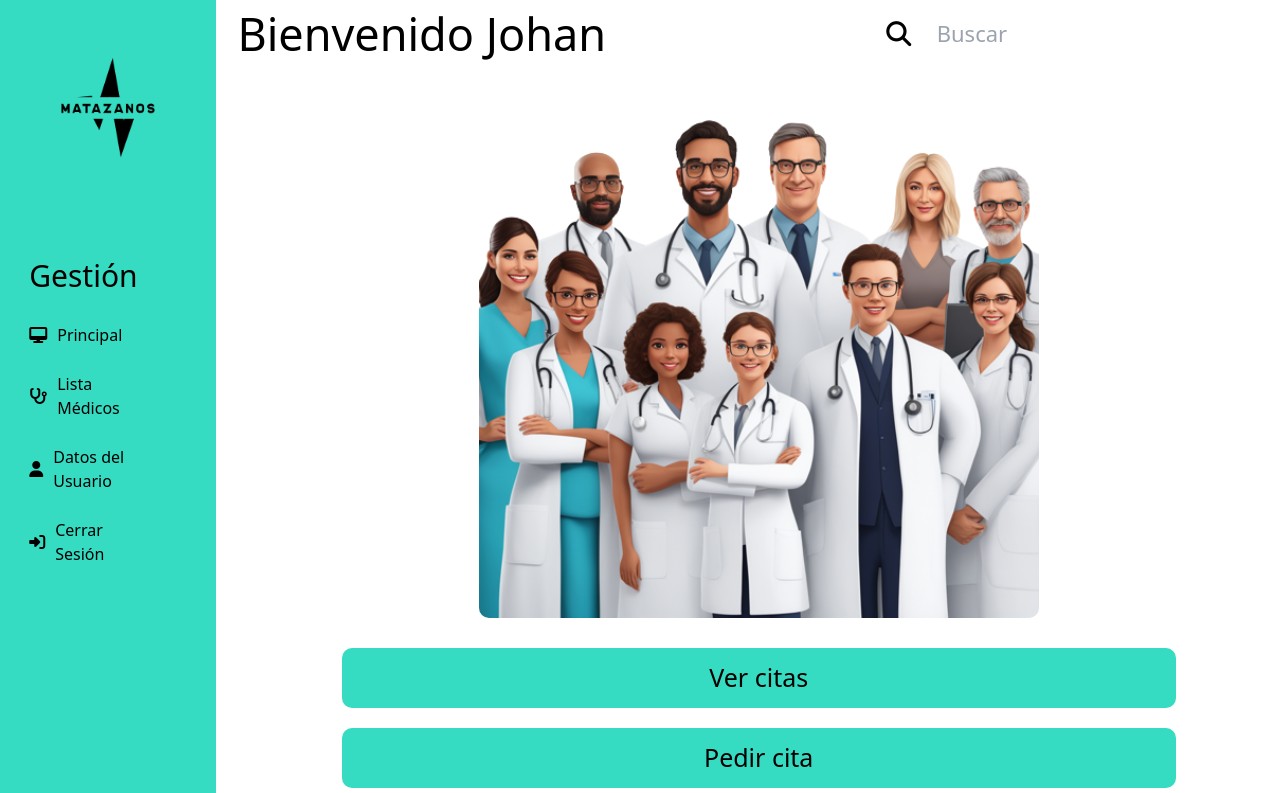
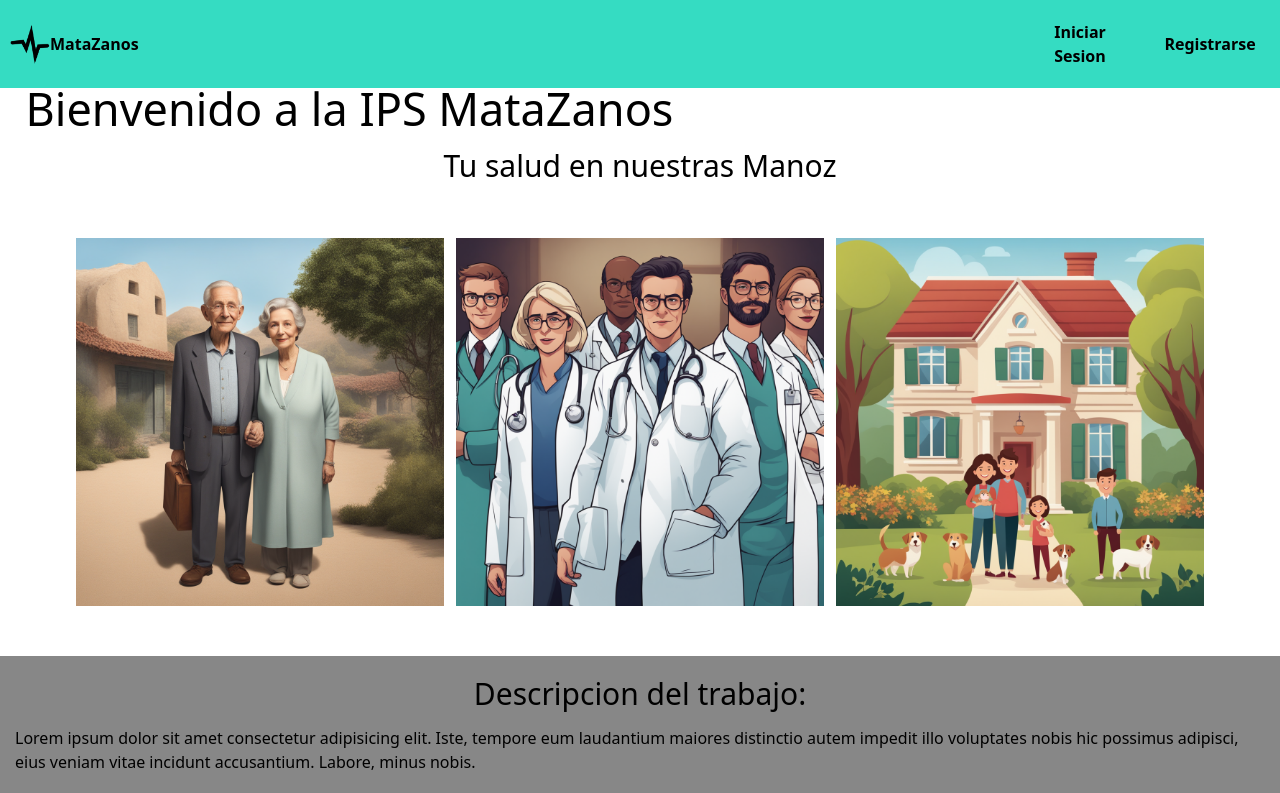
Before and after one commit to JohanEstebanM/IPS, a React (Vite) app: page / in a window 1280 px wide. Shown: the top 793 px of the page. Built offline with nearby package versions, Linux system fonts and the light colour scheme.

Commit message:
correction in main

```diff
--- a/src/components/Nav.jsx
+++ b/src/components/Nav.jsx
@@ -4,16 +4,15 @@ import { useNavigate } from 'react-router-dom';
 
 const Nav = () => {
   const navigate = useNavigate();
+  const handleHome = () => {
+    navigate('/');
+  };
   const handleLoginClick = () => {
     navigate('/Login');
   };
 
   const handleSignInClick = () => {
     navigate('/SignIn');
-  };
-
-  const handleHome = () => {
-    navigate('/');
   };
   return (
     <nav className="NavHome">
--- a/src/main.jsx
+++ b/src/main.jsx
@@ -7,7 +7,7 @@ import Dashboard from './views/Dashboard';
 
 ReactDOM.createRoot(document.getElementById('root')).render(
   <React.StrictMode>
-    <Dashboard></Dashboard>
-    {/*<RouterProvider router={router}></RouterProvider>*/}
+    {/*<Dashboard></Dashboard>*/}
+    <RouterProvider router={router}></RouterProvider>
   </React.StrictMode>,
 );
```
